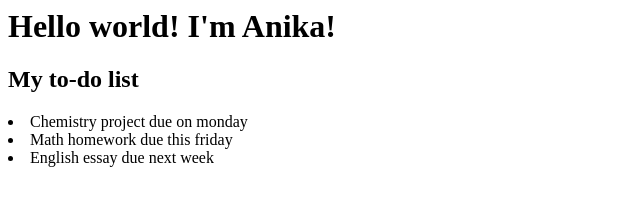
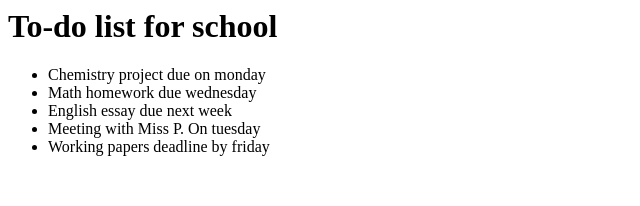
Before and after one commit to Nawar12/todo_app_front_end, a plain HTML site: page index.html in a window 1280 px wide. Shown: the whole page, without its empty margins (0-640 px from the left). Drawn offline with Linux system fonts and the light colour scheme.

Commit message:
To-do list updated

```diff
--- a/index.html
+++ b/index.html
@@ -1,6 +1,15 @@
-<h1>Hello world! I'm Anika! </h1>
-<h2> My to-do list </h2>
-
-<li> Chemistry project due on monday </li>
-<li> Math homework due this friday </li>
-<li> English essay due next week </li>
+<html>
+    <head>
+        <title>  To-do list for school </title>
+        <head/>
+        <body>
+            <h1> To-do list for school </h1>
+        <ul>
+            <li> Chemistry project due on monday </li>
+            <li> Math homework due wednesday </li>
+            <li> English essay due next week </li>
+            <li> Meeting with Miss P. On tuesday </li>
+            <li> Working papers deadline by friday </li>
+        </ul>
+        </body>
+</html>
```
